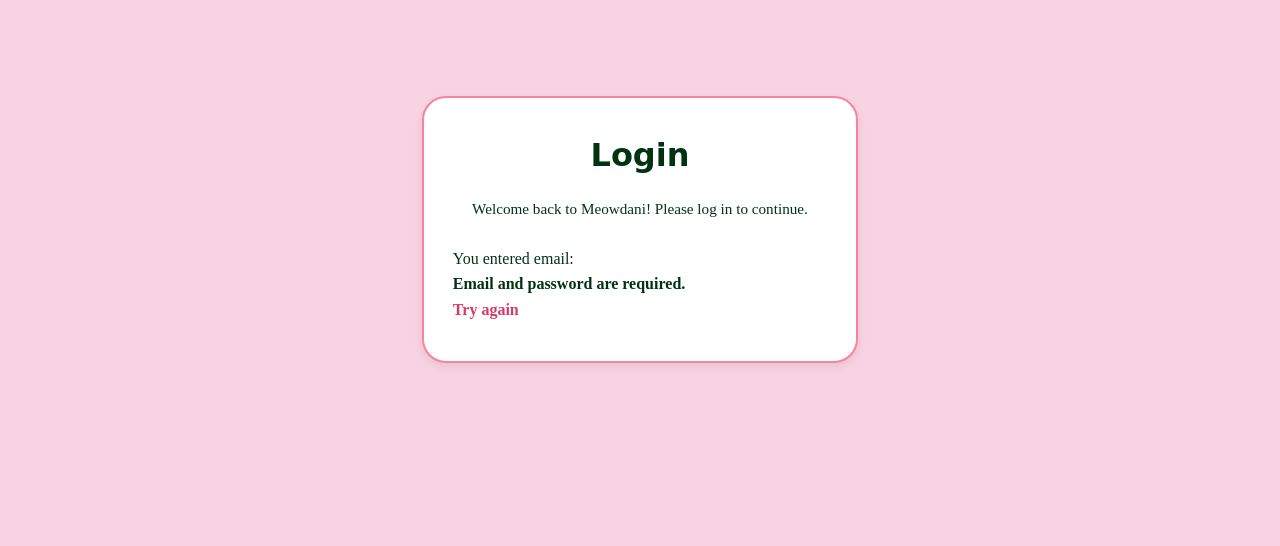
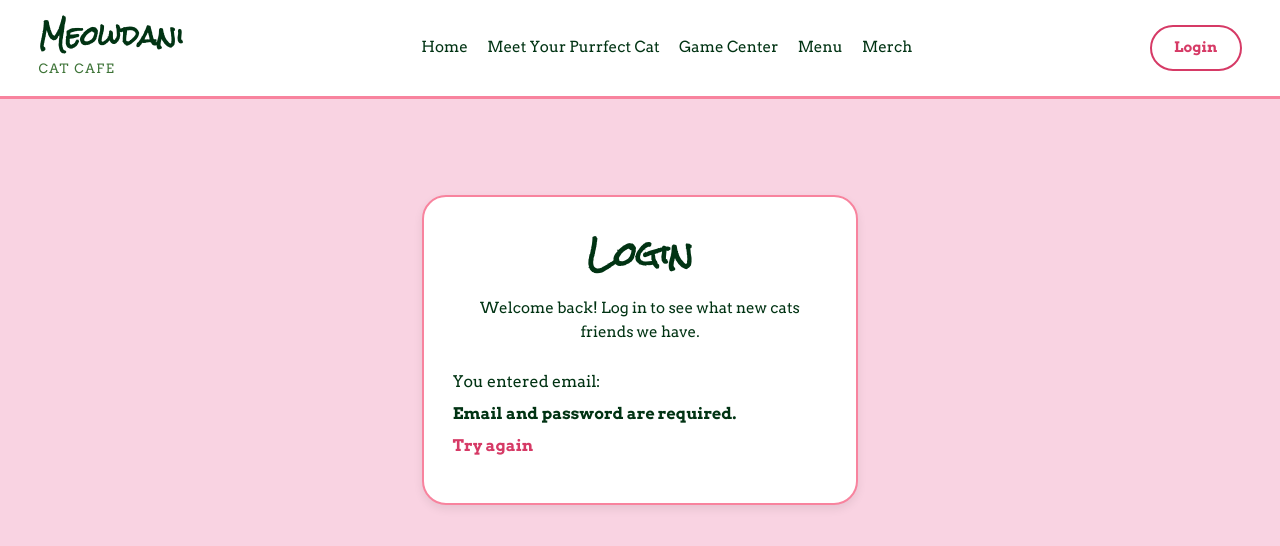
Before and after one commit to LillianBedore/Meowdani-Cat-Cafe, a PHP site: page /login.php in a window 1280 px wide. Shown: the top 546 px of the page. Run offline with PHP 8.4, Linux system fonts and the light colour scheme; data that the repository does not hold is empty.

Commit message:
Update login.php
update/adjust HTML styling

```diff
--- a/login.php
+++ b/login.php
@@ -1,15 +1,45 @@
 <!DOCTYPE HTML>
 <html>
 <head>
-  <link rel="stylesheet" href="styles.css" />
-  <meta charset="UTF-8">
-  <title>Login</title>
+    <meta charset="UTF-8">
+    <title>Login – Meowdani Cat Cafe</title>
+
+    <!-- Google Fonts -->
+    <link rel="preconnect" href="https://fonts.googleapis.com">
+    <link rel="preconnect" href="https://fonts.gstatic.com" crossorigin>
+    <link href="https://fonts.googleapis.com/css2?family=Arvo:wght@400;700&family=Rock+Salt&display=swap" rel="stylesheet">
+
+    <link rel="stylesheet" href="styles.css">
+    <link rel="icon" type="image/png" sizes="16x16" href="favicon-16x16.png">
+    <link rel="icon" type="image/png" sizes="32x32" href="favicon-32x32.png">
+    <link rel="icon" type="image/x-icon" href="favicon.ico">
 </head>
 <body>
-  <div class="auth-page-container">
-    <section class="auth-section">
-        <h2 class="section-title">Login</h2>
-        <p class="section-intro">Welcome back to Meowdani! Please log in to continue.</p>
+
+    <header class="main-header">
+        <div class="logo-title">
+            <h1 class="site-title">Meowdani</h1>
+            <p class="site-tagline">Cat Cafe</p>
+        </div>
+
+        <nav class="main-nav">
+            <a href="index.html">Home</a>
+            <a href="book.html">Meet Your Purrfect Cat</a>
+            <a href="game.html">Game Center</a>
+            <a href="menu.html">Menu</a>
+            <a href="merch.html">Merch</a>
+        </nav>
+
+        <a href="#auth-section" class="btn btn-outline login-top">Login</a>
+    </header>
+
+    <main class="auth-page-container">
+        <section class="auth-section" id="auth-section">
+            <h2 class="section-title">Login</h2>
+            <p class="section-intro">Welcome back! Log in to see what new cats friends we have.</p>
+
+            <div class="auth-result">
+
 <?php
 
 /*get user input/values from login form*/
@@ -63,9 +93,23 @@
 /*close database to save vals properly*/
 $db->close();
 ?>
-<p class="auth-alt-link"> Don’t have an account yet? <a href="index.html#auth-section">Create one here.</a> </p>
-</section>
-</div>
+
+            </div>
+
+            <p class="auth-alt-link">
+                Need an account?
+                <a href="index.html#auth-section"> Register here!</a>
+            </p>
+
+            <div class="auth-actions">
+                <a href="index.html" class="btn btn-primary">Back to Home</a>
+            </div>
+        </section>
+    </main>
+
+    <footer class="site-footer">
+        <p>© 2025 Meowdani Cat Cafe. Made with love and cat hair.</p>
+    </footer>
 
 </body>
 </html>
```
